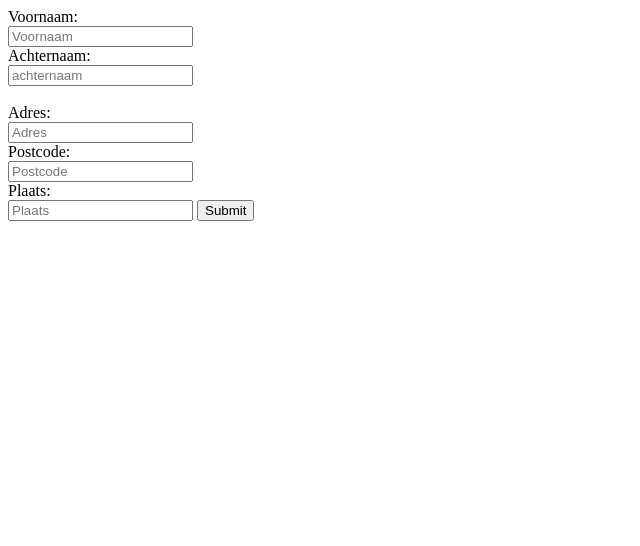
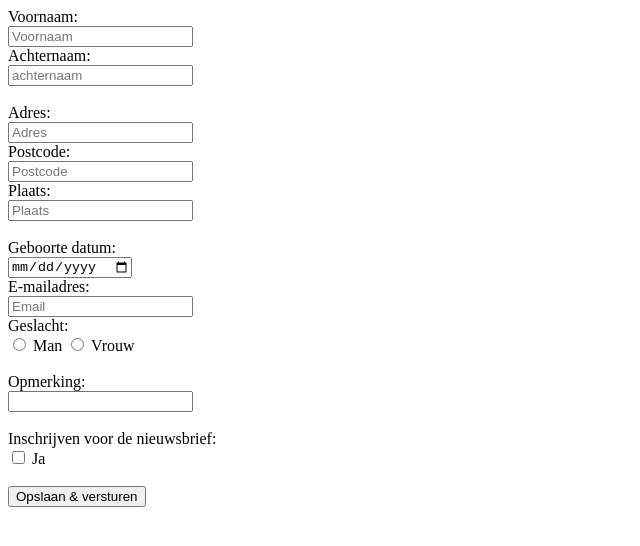
Before and after one commit to KarsStudent/HTML-opdrachten, a plain HTML site: page Listing 5.1.html in a window 1280 px wide. Shown: the whole page, without its empty margins (0-640 px from the left). Drawn offline with Linux system fonts and the light colour scheme.

Commit message:
Listing 5.1 html

```diff
--- a/Listing 5.1.html
+++ b/Listing 5.1.html
@@ -9,37 +9,42 @@
 
     <form action="mailto:karspostema@gmail.com" method="post">
 
-        <label for="fname">Voornaam:</label>
-        <br>
+        <label for="fname">Voornaam:</label><br>
+        <input type="text" id="fname" name="fname" placeholder="Voornaam" required maxlength="100"><br>
 
-        <input type="text" id="fname" name="fname" placeholder="Voornaam" value="">
-        <br>
+        <label for="lname">Achternaam:</label><br>
+        <input type="text" id="lname" name="lname" placeholder="achternaam" required maxlength="100"><br><br>
 
-        <label for="lname">Achternaam:</label>
-        <br>
+        <label for="adres">Adres:</label><br>
+        <input type="text" placeholder="Adres" id="adres" name="adres" required><br>
 
-        <input type="text" id="lname" name="lname" placeholder="achternaam" value="">
-        <br>
-        <br>
+        <label for="postcode">Postcode:</label><br>
+        <input type="text" placeholder="Postcode" id="postcode" name="postcode" required maxlength="6"><br>
 
-        <label for="adres">Adres:</label>
-        <br>
+        <label for="plaats">Plaats:</label><br>
+        <input type="text" placeholder="Plaats" id="plaats" name="plaats" required maxlength="100"><br><br>
 
-        <input type="text" placeholder="Adres" id="adres" name="adres">
-        <br>
+        <label for="Geboortedatum">Geboorte datum:</label><br>
+        <input type="date" placeholder="Geboorte datum" id="Geboortedatum" required><br>
 
-        <label for="postcode">Postcode:</label>
-        <br>
+        <label for="email">E-mailadres:</label><br>
+        <input type="email" placeholder="Email" id="email"required><br>
 
-        <input type="text" placeholder="Postcode" id="postcode" name="postcode">
-        <br>
+        <label for="geslacht">Geslacht:</label><br>
+        <input type="radio" name="geslacht" id="man" value="man" required>
+        <label for="man">Man</label>
+        <input type="radio" name="geslacht" id="vrouw" value="vrouw" required>
+        <label for="vrouw">Vrouw</label><br><br>
 
-        <label for="plaats">Plaats:</label>
-        <br>
+        <label for="textveld">Opmerking:</label><br>
+        <input type="textarea" id="textveld" maxlength="400"><br><br>
 
-        <input type="text" placeholder="Plaats" id="plaats" name="plaats">
+        <label for="nieuwsbrief">Inschrijven voor de nieuwsbrief:</label><br>
+        <input type="checkbox" id="ja" name="nieuwsbrief" value="true">
+        <label for="ja">Ja</label><br><br>
 
-        <input type="submit" value="Submit">
+        <input type="submit" value="Opslaan & versturen"><br><br>
+
     </form>
 
 </body>
```
